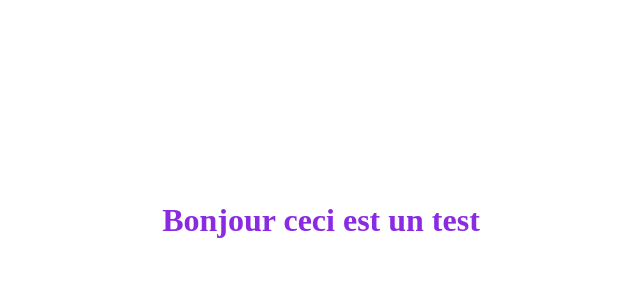
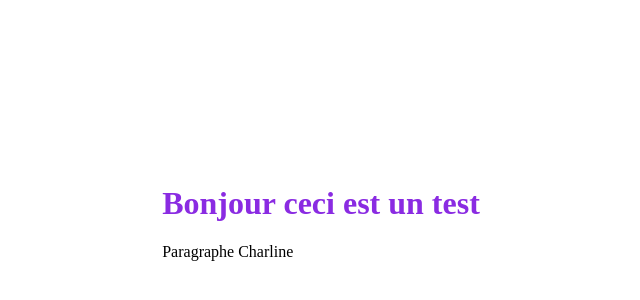
Before and after one commit to Jxles17/CoursGit, a plain HTML site: page index.html in a window 1280 px wide. Shown: the part 188-488 px from the top of the page, without its empty margins (327-967 px from the left). Drawn offline with Linux system fonts and the light colour scheme.

Commit message:
Premiere modif tiers

```diff
--- a/index.html
+++ b/index.html
@@ -9,6 +9,7 @@
 <body>
     <div class="clignotter">
     <h1>Bonjour ceci est un test</h1>
+    <p>Paragraphe Charline</p>
     </div>
 </body>
 </html>
```
